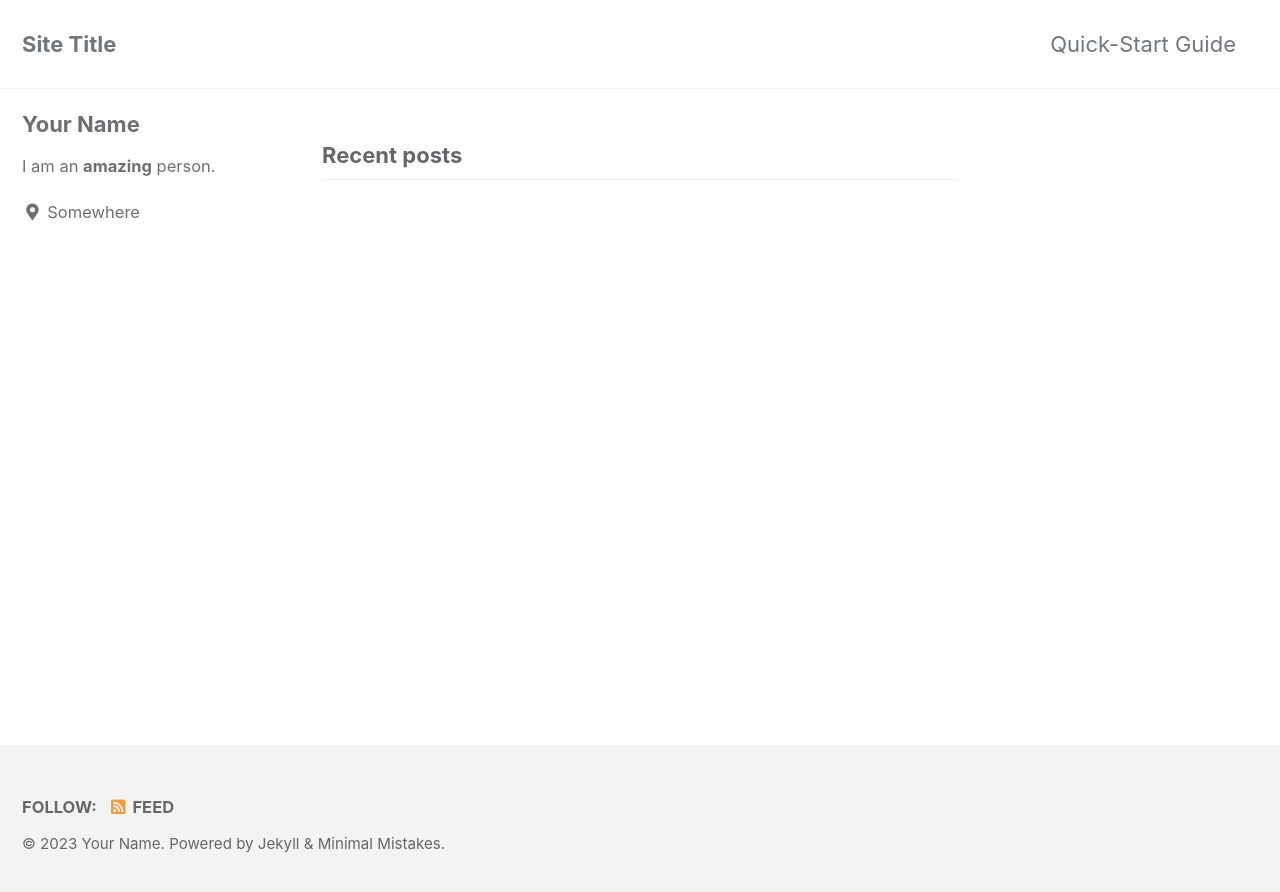
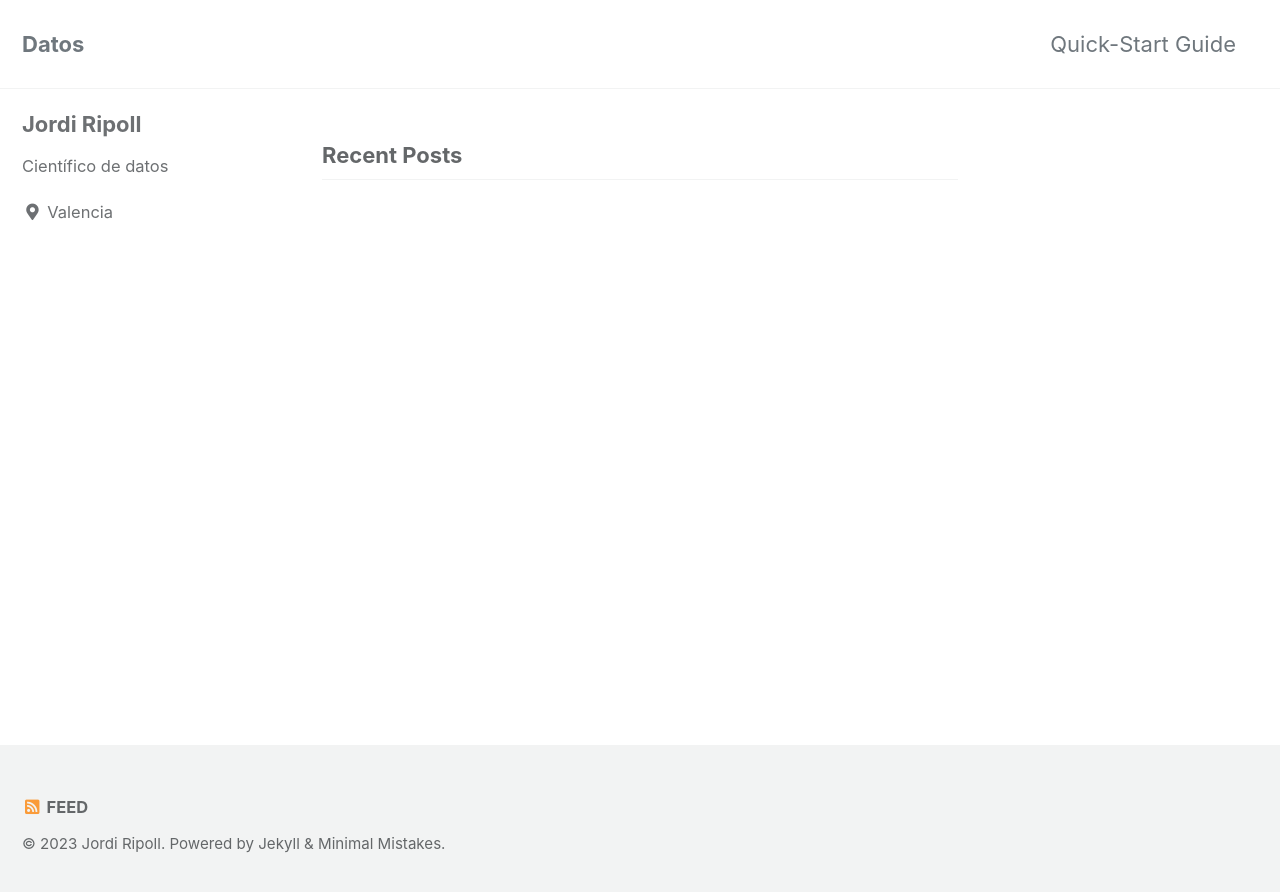
Before and after one commit to JordiRiMe/jordirime.github.io, a Jekyll site: the page built from index.html, in a window 1280 px wide. Shown: the top 892 px of the page. Built offline with Jekyll 4.4.1, drawn with Linux system fonts in a browser that asks for light colours; cached includes are drawn as plain includes; the list of posts is cut into pages by our own code.

Commit message:
Actualización de datos

```diff
--- a/_config.yml
+++ b/_config.yml
@@ -10,17 +10,17 @@
 # Review documentation to determine if you should use `theme` or `remote_theme`
 # https://mmistakes.github.io/minimal-mistakes/docs/quick-start-guide/#installing-the-theme
 
-# theme                  : "minimal-mistakes-jekyll"
+theme                    : "minimal-mistakes-jekyll"
 # remote_theme           : "mmistakes/minimal-mistakes"
 minimal_mistakes_skin    : "default" # "air", "aqua", "contrast", "dark", "dirt", "neon", "mint", "plum", "sunrise"
 
 # Site Settings
-locale                   : "en-US"
-title                    : "Site Title"
+locale                   : "sp-ES"
+title                    : "Datos"
 title_separator          : "-"
 subtitle                 : # site tagline that appears below site title in masthead
-name                     : "Your Name"
-description              : "An amazing website."
+name                     : "Jordi Ripoll"
+description              : "Ciencia de Datos y Estadística"
 url                      : # the base hostname & protocol for your site e.g. "https://mmistakes.github.io"
 baseurl                  : # the subpath of your site, e.g. "/blog"
 repository               : # GitHub username/repo-name e.g. "mmistakes/minimal-mistakes"
@@ -104,10 +104,10 @@ analytics:
 
 # Site Author
 author:
-  name             : "Your Name"
+  name             : "Jordi Ripoll"
   avatar           : # path of avatar image, e.g. "/assets/images/bio-photo.jpg"
-  bio              : "I am an **amazing** person."
-  location         : "Somewhere"
+  bio              : "Científico de datos"
+  location         : "Valencia"
   email            :
   links:
     - label: "Email"
```
